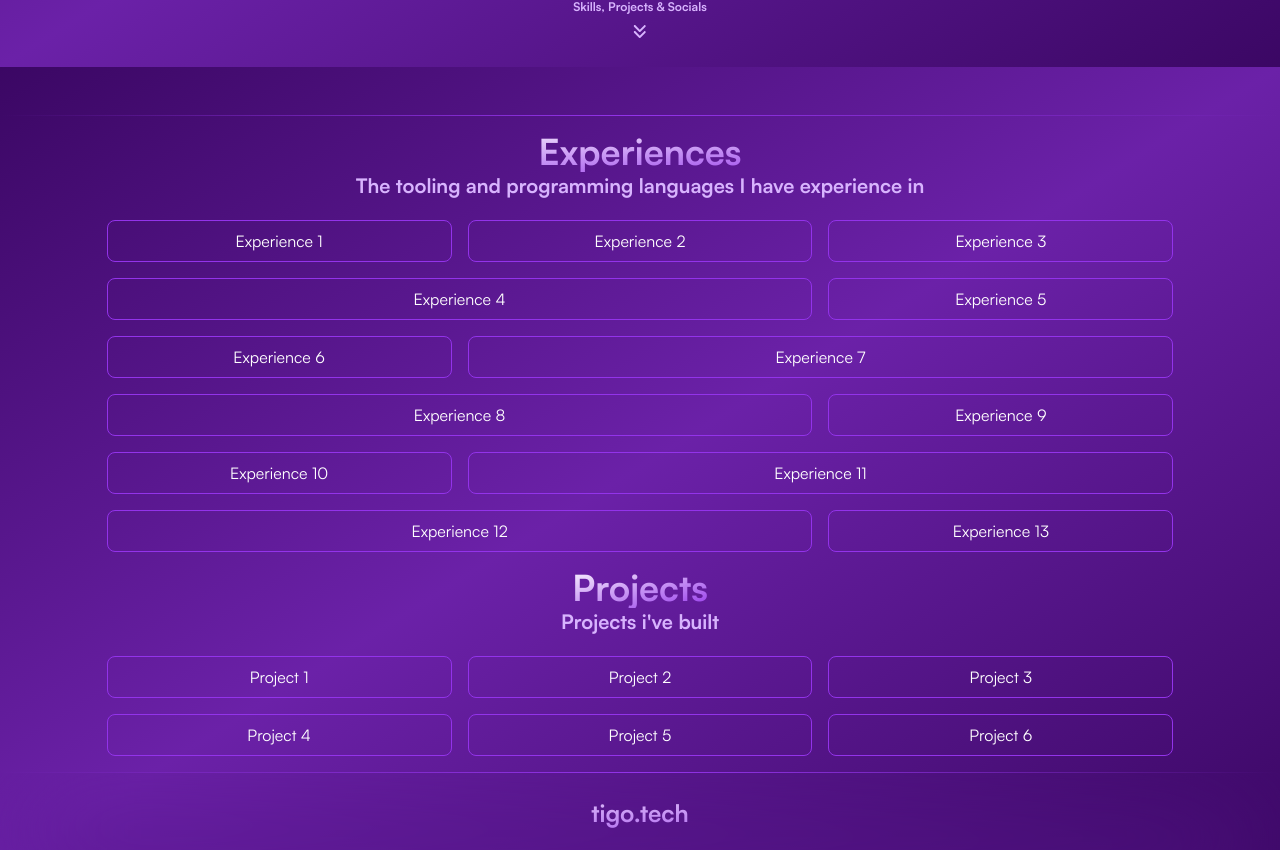
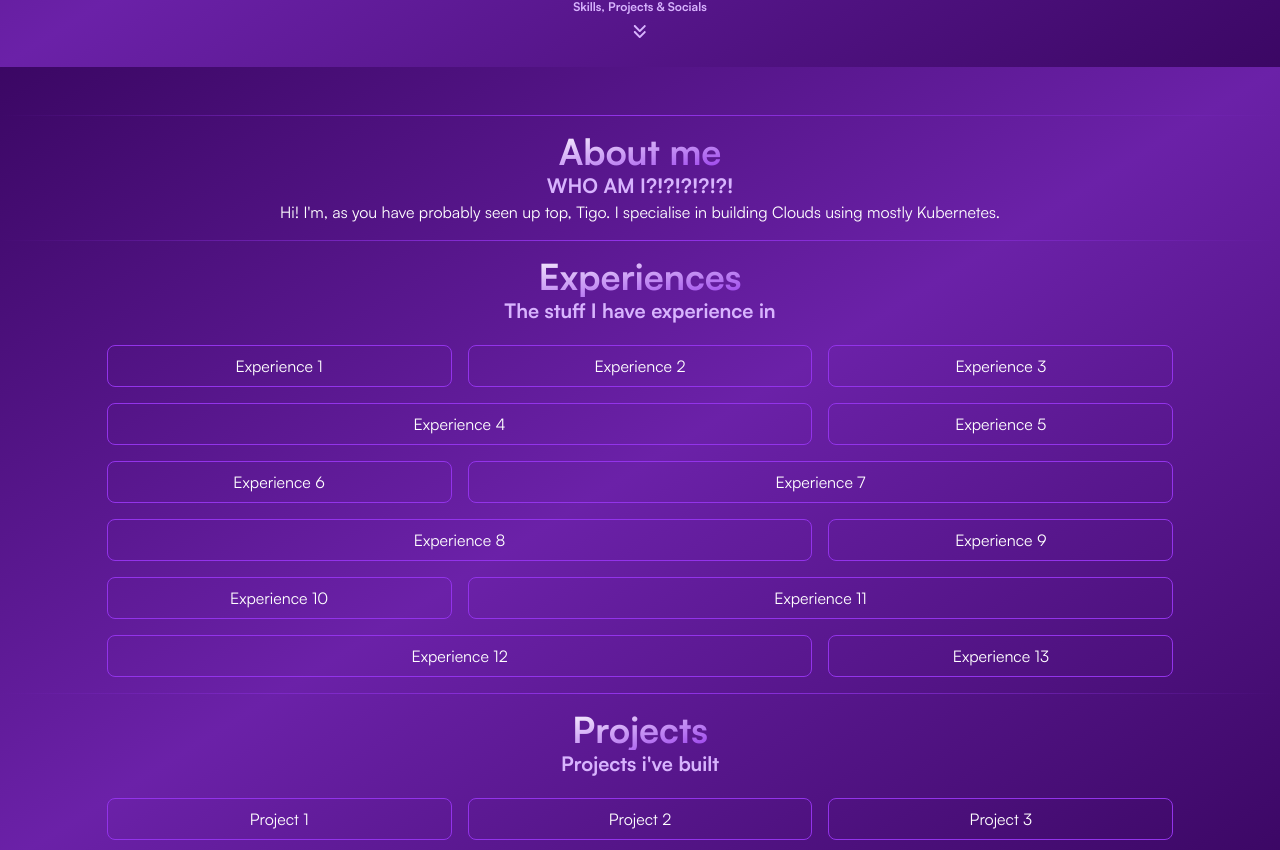
Before and after one commit to tigomiddelkoop/Portfolio, a Next.js app: page / in a window 1280 px wide. Shown: the part 733-1583 px from the top of the page. Built offline with nearby package versions, Linux system fonts and the light colour scheme.

Commit message:
Update to the about me

```diff
--- a/app/page.tsx
+++ b/app/page.tsx
@@ -109,11 +109,26 @@ export default function Home() {
                 <div className={"w-full flex flex-col items-center my-2"}>
                     <div className={"text-center"}>
                         <h1 className={"text-4xl font-bold bg-clip-text text-transparent bg-gradient-to-br from-white dark:to-slate-600 to-purple-600 text-center"}>
+                            About me
+                        </h1>
+                        <h5 className={"text-xl font-bold dark:text-slate-300 text-purple-300"}>WHO AM I?!?!?!?!?!</h5>
+
+                </div>
+                <p className={"font-normal"}>Hi! I'm, as you have probably seen up top, Tigo. I specialise in building Clouds using mostly Kubernetes.</p>
+            {/*
+            Talk about yourself a bit more, what you do, your hobbies and your current work. Might also be intresting to show of your home setup using TALOS,
+            Maybe run this whole site on there including SystemManager and everything else :)
+            */}
+            </div>
+
+                <Separator classNames={"w-1/2 my-2"}/>
+
+                <div className={"w-full flex flex-col items-center my-2"}>
+                    <div className={"text-center"}>
+                        <h1 className={"text-4xl font-bold bg-clip-text text-transparent bg-gradient-to-br from-white dark:to-slate-600 to-purple-600 text-center"}>
                             Experiences
                         </h1>
-                        <h5 className={"text-xl font-bold dark:text-slate-300 text-purple-300"}>The tooling and
-                            programming
-                            languages I have experience in</h5>
+                        <h5 className={"text-xl font-bold dark:text-slate-300 text-purple-300"}>The stuff I have experience in</h5>
                     </div>
 
                     <div
@@ -173,6 +188,9 @@ export default function Home() {
                     </div>
                 </div>
 
+                <Separator classNames={"w-1/2 my-2"}/>
+
+
                 <div className={"w-full flex flex-col items-center my-2"}>
                     <div className={"text-center"}>
                         <h1 className={"text-4xl font-bold bg-clip-text text-transparent bg-gradient-to-br from-white dark:to-slate-600 to-purple-600 text-center"}>
```
